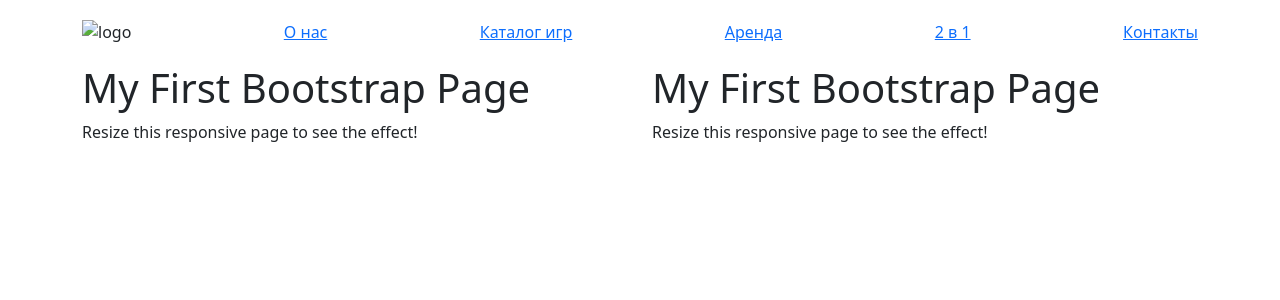
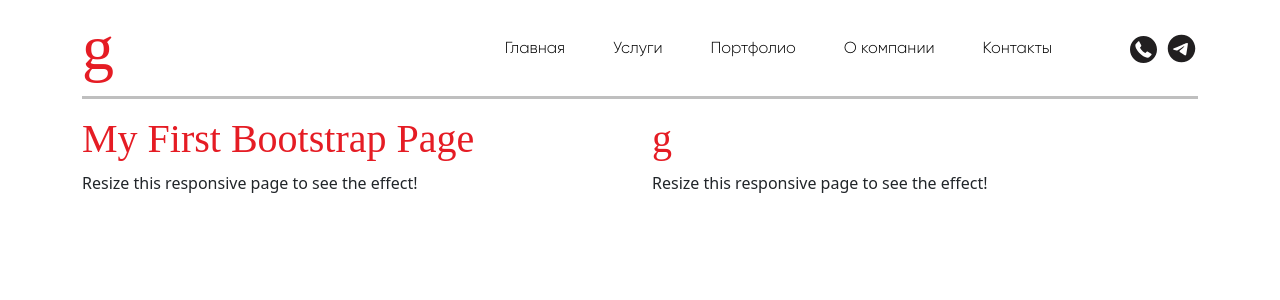
Before and after one commit to ToHellForever/g, a Django app: template templates/landing.html in a window 1280 px wide. Shown: the top 300 px of the page. Run offline with Django 5.2, Linux system fonts and the light colour scheme; the template is opened without the code that fills it, so the values that code supplies are empty.

Commit message:
черновой вариант нав меню

```diff
--- /dev/null
+++ b/static/css/fonts.css
@@ -0,0 +1,29 @@
+/* регистрация шрифтов */
+@font-face {
+    font-family: 'Gilroy-ExtraBold';
+    src: url('../fonts/Gilroy-ExtraBold.otf') format('opentype');
+    font-weight: 700;
+    font-style: normal;
+    font-display: swap;
+}
+@font-face {
+    font-family: 'Gilroy-Light';
+    src: url('../fonts/Gilroy-Light.otf') format('opentype');
+    font-weight: 400;
+    font-style: normal;
+    font-display: swap;
+}
+@font-face {
+    font-family: 'PlayfairDisplay-Italic';
+    src: url('../fonts/PlayfairDisplay-Italic.ttf') format('ttf');
+    font-weight: 400;
+    font-style: normal;
+    font-display: swap;
+}
+@font-face {
+    font-family: 'PlayfairDisplay';
+    src: url('../fonts/PlayfairDisplay.ttf') format('ttf');
+    font-weight: 400;
+    font-style: normal;
+    font-display: swap;
+}
--- a/static/css/main.css
+++ b/static/css/main.css
@@ -1,7 +1,4 @@
-.nav-links {
-    /* одинаковое растоянеи между на всю ширину контейнера  */
-    display: flex;
-    justify-content: space-between;
-    align-items: center;
-    padding: 20px 0;
+h1 {
+    font-family: 'PlayfairDisplay', serif !important;
+    color: rgba(229, 28, 36, 1);
 }
--- /dev/null
+++ b/static/css/nav_menu.css
@@ -0,0 +1,38 @@
+.nav-links {
+    display: flex;
+    justify-content: space-between;
+    align-items: center;
+    width: 100%;
+}
+
+.menu-items {
+    display: flex;
+    gap: 3rem;
+    align-items: center;
+}
+
+.menu-text {
+    text-decoration: none;
+    color: black;
+    font-family: 'Gilroy-Light', sans-serif;
+}
+.menu-items a:nth-child(5) {
+    margin-right: 30px !important;
+}
+.menu-items a:nth-child(6) {
+    margin-right: -40px !important;
+    margin-top: 3px;
+}
+.logo {
+    font-family: 'PlayfairDisplay', serif !important;
+    color: rgba(229, 28, 36, 1);
+    font-size: 64px;
+}
+
+.hr {
+    width: 100%;
+    height: 3px;
+    border: none;
+    background-color: black;
+    margin-top: 0px;
+}
--- a/templates/landing.html
+++ b/templates/landing.html
@@ -10,6 +10,8 @@
     <link href="https://cdn.jsdelivr.net/npm/bootstrap@5.3.3/dist/css/bootstrap.min.css" rel="stylesheet" integrity="sha384-QWTKZyjpPEjISv5WaRU9OFeRpok6YctnYmDr5pNlyT2bRjXh0JMhjY6hW+ALEwIH" crossorigin="anonymous">
     {% comment %} main.css {% endcomment %}
     <link rel="stylesheet" href="{% static 'css/main.css' %}">
+    <link rel="stylesheet" href="{% static 'css/fonts.css' %}">
+    <link rel="stylesheet" href="{% static 'css/nav_menu.css' %}">
   </head>
   <body>
     <div class="container">
@@ -19,7 +21,7 @@
                 <p>Resize this responsive page to see the effect!</p>
             </div>
             <div class="col-6">
-                <h1>My First Bootstrap Page</h1>
+                <h1>g</h1>
                 <p>Resize this responsive page to see the effect!</p>
             </div>
         </div>
--- a/templates/nav_menu.html
+++ b/templates/nav_menu.html
@@ -1,10 +1,15 @@
 <div class='container'>
   <div class="nav-links">
-    <img src="#" alt="logo">
-    <a href="#" class='menu-text'>О нас</a>
-    <a href="#" class='menu-text'>Каталог игр</a>
-    <a href="#" class='menu-text'>Аренда</a>
-    <a href="#" class='menu-text'>2 в 1</a>
-    <a href="#" class='menu-text'>Контакты</a>
+    <a href="#" class='logo'>g</a>
+    <div class="menu-items">
+      <a href="#" class='menu-text'>Главная</a>
+      <a href="#" class='menu-text'>Услуги</a>
+      <a href="#" class='menu-text'>Портфолио</a>
+      <a href="#" class='menu-text'>О компании</a>
+      <a href="#" class='menu-text'>Контакты</a>
+      <a href="#" class='icon'><img src="/media/icon/el_phone-alt.svg" alt=''></a>
+      <a href="#" class='icon'><img src="/media/icon/ic_baseline-telegram.svg" alt=''></a>
+    </div>
   </div>
+      <hr class="hr">
 </div>
```
Also changed, not shown: media/icon/el_phone-alt.svg (added), media/icon/ic_baseline-telegram.svg (added), static/fonts/Gilroy-ExtraBold.otf (added), static/fonts/Gilroy-Light.otf (added), static/fonts/PlayfairDisplay-Italic.ttf (added), static/fonts/PlayfairDisplay.ttf (added).
